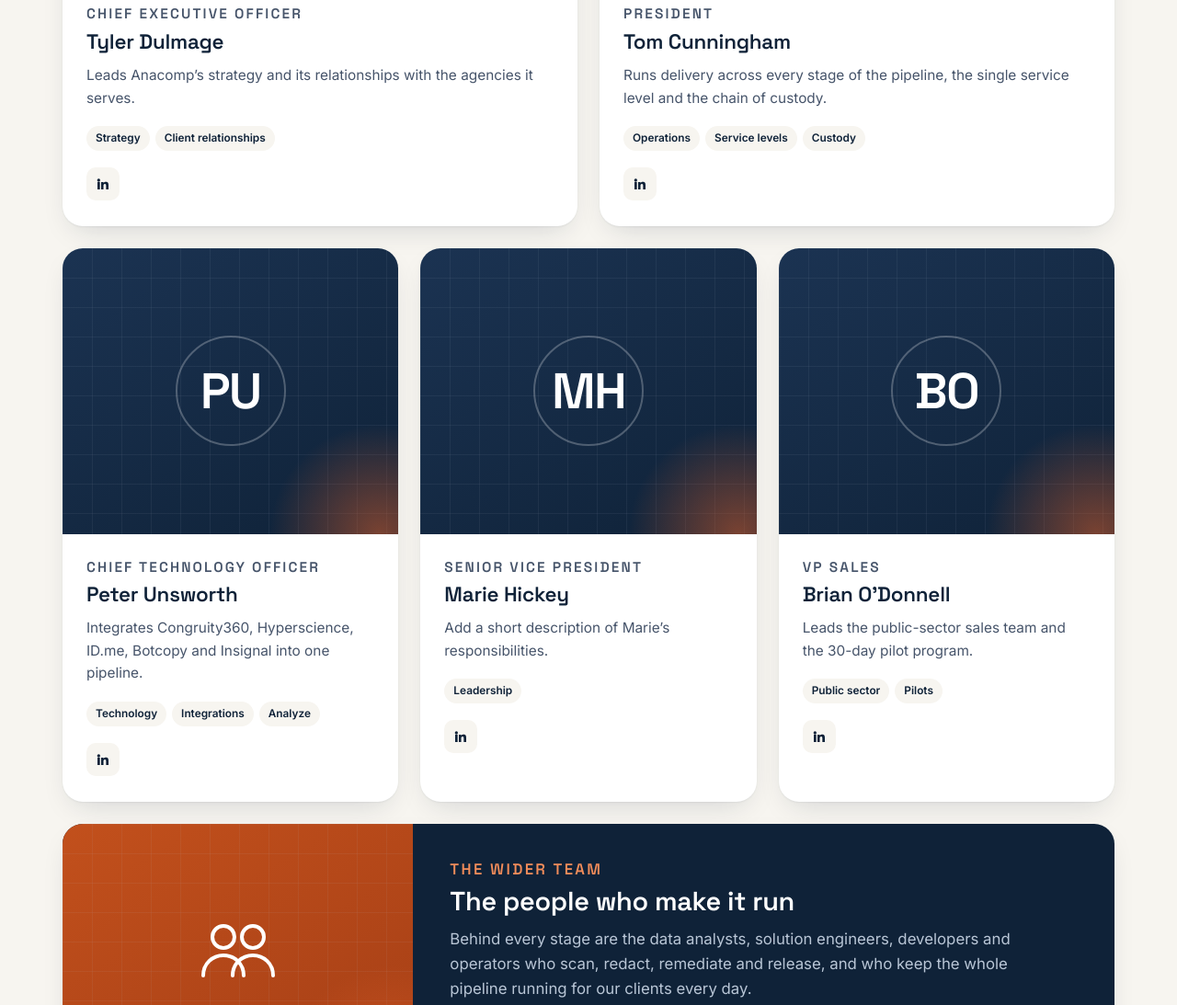
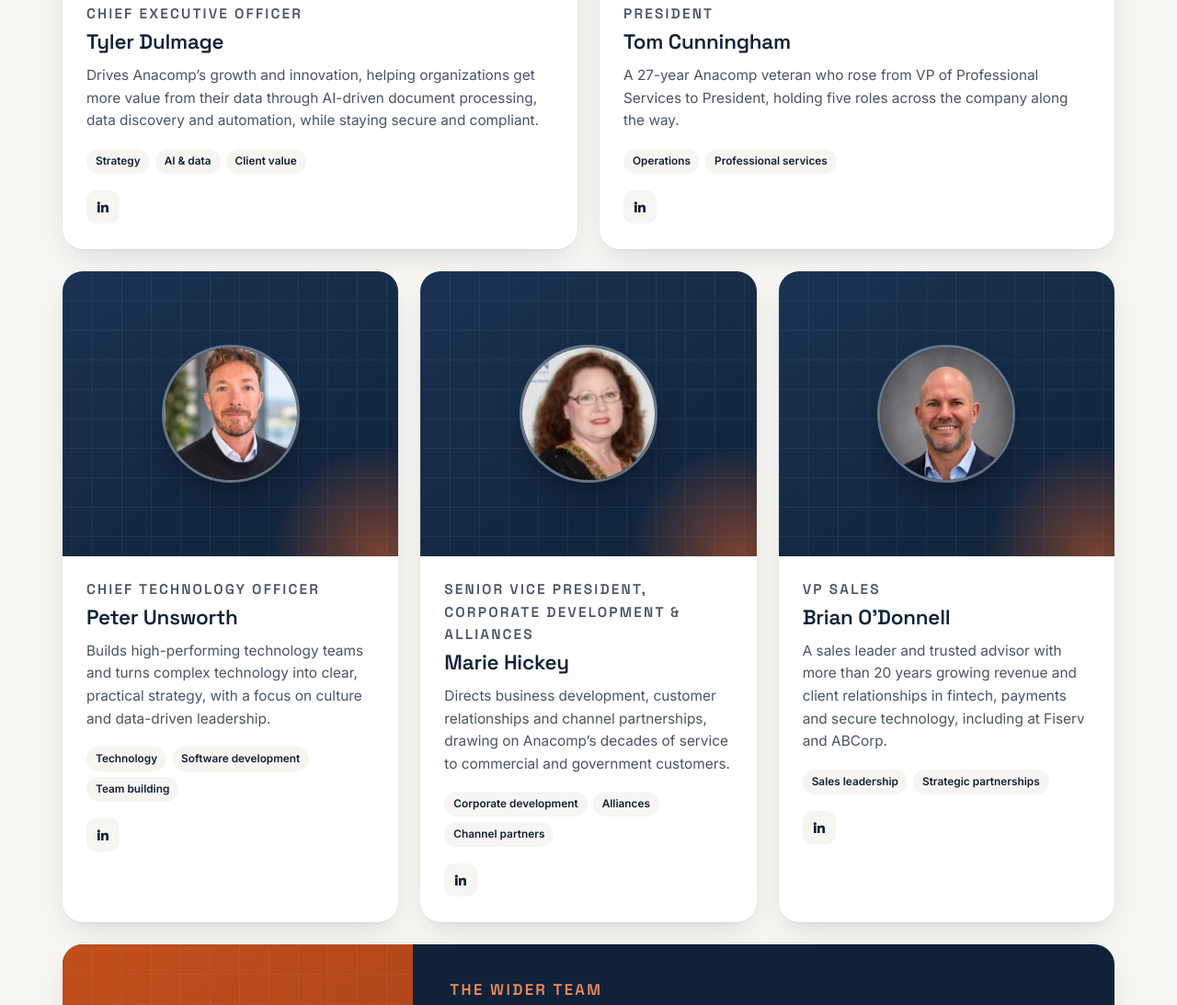
Before and after one commit to peterjunsworth/anacomp, a plain HTML site: page team.html in a window 1280 px wide. Shown: the part 1278-2371 px from the top of the page at 92% size. Drawn offline with Linux system fonts and the light colour scheme.

Commit message:
Team page: LinkedIn photos and profile-based descriptions
Co-Authored-By: Claude Opus 5.5 <noreply@anthropic.com>

```diff
--- a/pages.css
+++ b/pages.css
@@ -289,3 +289,6 @@ input:focus, select:focus, textarea:focus { outline: none; border-color: var(--o
   .leaders > .leader--team .leader__photo { aspect-ratio: 16 / 7; }
   .leaders > .leader--team .leader__body { padding: 24px 26px 28px; }
 }
+
+/* Leader portraits: circular photo in place of the initials badge */
+.leader__photo img.leader__avatar { position: relative; inset: auto; z-index: 1; width: 150px; height: 150px; border-radius: 50%; object-fit: cover; border: 3px solid rgba(255,255,255,.35); box-shadow: 0 18px 40px -16px rgba(0,0,0,.6); }
--- a/team.html
+++ b/team.html
@@ -36,60 +36,59 @@
         <h2>The people behind the pipeline</h2>
       </header>
 
-      <!-- TODO: add a photo per leader: <img src="assets/team/name.jpg" alt=""> inside .leader__photo
-           (alt="" because the name is already in the heading). -->
+      <!-- Photos: assets/team/*.jpg (from each leader's LinkedIn profile). alt="" because the name is the card heading. -->
       <div class="leaders">
         <article class="leader reveal">
-          <div class="leader__photo"><span aria-hidden="true">TD</span></div>
+          <div class="leader__photo"><img class="leader__avatar" src="assets/team/tyler-dulmage.jpg" alt="" width="400" height="400" loading="lazy"></div>
           <div class="leader__body">
             <p class="leader__role">Chief Executive Officer</p>
             <h3>Tyler Dulmage</h3>
-            <p>Leads Anacomp’s strategy and its relationships with the agencies it serves.</p>
-            <div class="leader__owns"><span>Strategy</span><span>Client relationships</span></div>
+            <p>Drives Anacomp’s growth and innovation, helping organizations get more value from their data through AI-driven document processing, data discovery and automation, while staying secure and compliant.</p>
+            <div class="leader__owns"><span>Strategy</span><span>AI &amp; data</span><span>Client value</span></div>
             <div class="leader__links"><a href="https://www.linkedin.com/in/tylerdulmage/" aria-label="Tyler Dulmage on LinkedIn"><svg viewBox="0 0 24 24" aria-hidden="true" focusable="false"><path d="M4.98 3.5a2.5 2.5 0 1 1 0 5 2.5 2.5 0 0 1 0-5zM3 9h4v12H3zM9 9h3.8v1.7h.05c.53-1 1.83-2.05 3.77-2.05C20.6 8.65 21 11.2 21 14.4V21h-4v-5.9c0-1.4 0-3.2-1.95-3.2S12.8 13.4 12.8 15V21H9z"/></svg></a></div>
           </div>
         </article>
 
         <article class="leader reveal">
-          <div class="leader__photo"><span aria-hidden="true">TC</span></div>
+          <div class="leader__photo"><img class="leader__avatar" src="assets/team/tom-cunningham.jpg" alt="" width="400" height="400" loading="lazy"></div>
           <div class="leader__body">
             <p class="leader__role">President</p>
             <h3>Tom Cunningham</h3>
-            <p>Runs delivery across every stage of the pipeline, the single service level and the chain of custody.</p>
-            <div class="leader__owns"><span>Operations</span><span>Service levels</span><span>Custody</span></div>
+            <p>A 27-year Anacomp veteran who rose from VP of Professional Services to President, holding five roles across the company along the way.</p>
+            <div class="leader__owns"><span>Operations</span><span>Professional services</span></div>
             <div class="leader__links"><a href="https://www.linkedin.com/in/tom-cunningham-7874608/" aria-label="Tom Cunningham on LinkedIn"><svg viewBox="0 0 24 24" aria-hidden="true" focusable="false"><path d="M4.98 3.5a2.5 2.5 0 1 1 0 5 2.5 2.5 0 0 1 0-5zM3 9h4v12H3zM9 9h3.8v1.7h.05c.53-1 1.83-2.05 3.77-2.05C20.6 8.65 21 11.2 21 14.4V21h-4v-5.9c0-1.4 0-3.2-1.95-3.2S12.8 13.4 12.8 15V21H9z"/></svg></a></div>
           </div>
         </article>
 
         <article class="leader reveal">
-          <div class="leader__photo"><span aria-hidden="true">PU</span></div>
+          <div class="leader__photo"><img class="leader__avatar" src="assets/team/peter-unsworth.jpg" alt="" width="400" height="400" loading="lazy"></div>
           <div class="leader__body">
             <p class="leader__role">Chief Technology Officer</p>
             <h3>Peter Unsworth</h3>
-            <p>Integrates Congruity360, Hyperscience, ID.me, Botcopy and Insignal into one pipeline.</p>
-            <div class="leader__owns"><span>Technology</span><span>Integrations</span><span>Analyze</span></div>
+            <p>Builds high-performing technology teams and turns complex technology into clear, practical strategy, with a focus on culture and data-driven leadership.</p>
+            <div class="leader__owns"><span>Technology</span><span>Software development</span><span>Team building</span></div>
             <div class="leader__links"><a href="https://www.linkedin.com/in/peterunsworth/" aria-label="Peter Unsworth on LinkedIn"><svg viewBox="0 0 24 24" aria-hidden="true" focusable="false"><path d="M4.98 3.5a2.5 2.5 0 1 1 0 5 2.5 2.5 0 0 1 0-5zM3 9h4v12H3zM9 9h3.8v1.7h.05c.53-1 1.83-2.05 3.77-2.05C20.6 8.65 21 11.2 21 14.4V21h-4v-5.9c0-1.4 0-3.2-1.95-3.2S12.8 13.4 12.8 15V21H9z"/></svg></a></div>
           </div>
         </article>
 
         <article class="leader reveal">
-          <div class="leader__photo"><span aria-hidden="true">MH</span></div>
+          <div class="leader__photo"><img class="leader__avatar" src="assets/team/marie-hickey.jpg" alt="" width="400" height="400" loading="lazy"></div>
           <div class="leader__body">
-            <p class="leader__role">Senior Vice President</p>
+            <p class="leader__role">Senior Vice President, Corporate Development &amp; Alliances</p>
             <h3>Marie Hickey</h3>
-            <p>Add a short description of Marie’s responsibilities.</p>
-            <div class="leader__owns"><span>Leadership</span></div>
+            <p>Directs business development, customer relationships and channel partnerships, drawing on Anacomp’s decades of service to commercial and government customers.</p>
+            <div class="leader__owns"><span>Corporate development</span><span>Alliances</span><span>Channel partners</span></div>
             <div class="leader__links"><a href="https://www.linkedin.com/in/marie-hickey-b200652/" aria-label="Marie Hickey on LinkedIn"><svg viewBox="0 0 24 24" aria-hidden="true" focusable="false"><path d="M4.98 3.5a2.5 2.5 0 1 1 0 5 2.5 2.5 0 0 1 0-5zM3 9h4v12H3zM9 9h3.8v1.7h.05c.53-1 1.83-2.05 3.77-2.05C20.6 8.65 21 11.2 21 14.4V21h-4v-5.9c0-1.4 0-3.2-1.95-3.2S12.8 13.4 12.8 15V21H9z"/></svg></a></div>
           </div>
         </article>
 
         <article class="leader reveal">
-          <div class="leader__photo"><span aria-hidden="true">BO</span></div>
+          <div class="leader__photo"><img class="leader__avatar" src="assets/team/brian-odonnell.jpg" alt="" width="400" height="400" loading="lazy"></div>
           <div class="leader__body">
             <p class="leader__role">VP Sales</p>
             <h3>Brian O’Donnell</h3>
-            <p>Leads the public-sector sales team and the 30-day pilot program.</p>
-            <div class="leader__owns"><span>Public sector</span><span>Pilots</span></div>
+            <p>A sales leader and trusted advisor with more than 20 years growing revenue and client relationships in fintech, payments and secure technology, including at Fiserv and ABCorp.</p>
+            <div class="leader__owns"><span>Sales leadership</span><span>Strategic partnerships</span></div>
             <div class="leader__links"><a href="https://www.linkedin.com/in/brian-o-donnell-6853506/" aria-label="Brian O’Donnell on LinkedIn"><svg viewBox="0 0 24 24" aria-hidden="true" focusable="false"><path d="M4.98 3.5a2.5 2.5 0 1 1 0 5 2.5 2.5 0 0 1 0-5zM3 9h4v12H3zM9 9h3.8v1.7h.05c.53-1 1.83-2.05 3.77-2.05C20.6 8.65 21 11.2 21 14.4V21h-4v-5.9c0-1.4 0-3.2-1.95-3.2S12.8 13.4 12.8 15V21H9z"/></svg></a></div>
           </div>
         </article>
```
Also changed, not shown: assets/team/brian-odonnell.jpg (added), assets/team/marie-hickey.jpg (added), assets/team/peter-unsworth.jpg (added), assets/team/tom-cunningham.jpg (added), assets/team/tyler-dulmage.jpg (added).
